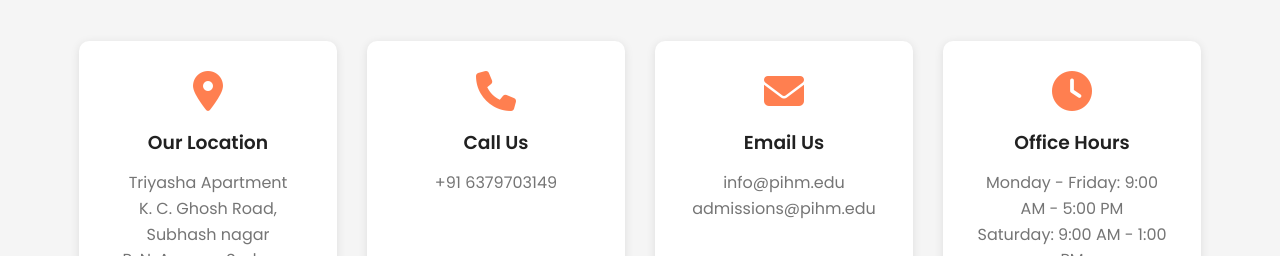
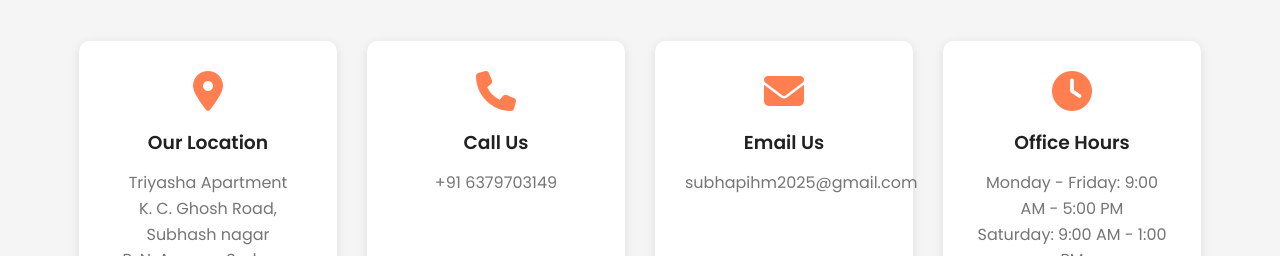
Before and after one commit to Jit-Dutta91/PIHM, a plain HTML site: page contact.html in a window 1280 px wide. Shown: the part 544-800 px from the top of the page. Drawn offline with Linux system fonts and the light colour scheme.

Commit message:
Mail changed and fixed

```diff
--- a/contact.html
+++ b/contact.html
@@ -64,7 +64,7 @@
 <div class="info-card">
 <i class="fas fa-envelope"></i>
 <h3>Email Us</h3>
-<p>info@pihm.edu<br>admissions@pihm.edu</p>
+<p>subhapihm2025@gmail.com</p>
 </div>
 <div class="info-card">
 <i class="fas fa-clock"></i>
```
Also changed, not shown: admissions.html (+1 -1 lines).
